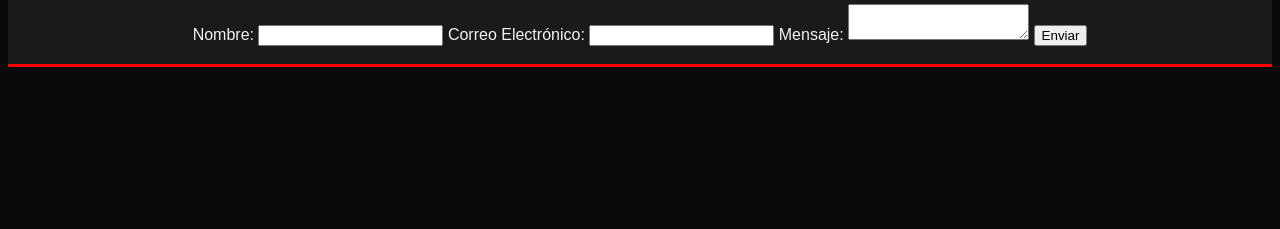
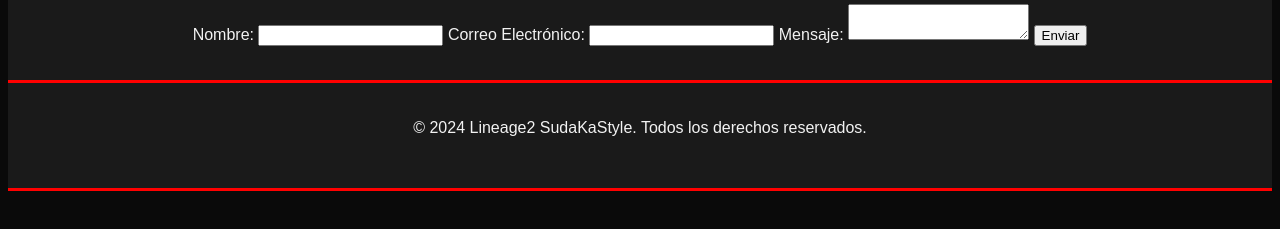
Before and after one commit to EverPare/teclab, a plain HTML site: page pages/contact.html in a window 1280 px wide. Shown: the part 227-456 px from the top of the page. Drawn offline with Linux system fonts and the light colour scheme.

Commit message:
mi primer commit

```diff
--- a/pages/contact.html
+++ b/pages/contact.html
@@ -37,5 +37,9 @@
                 <input type="submit" value="Enviar">
             </form>
         </div>
+        <footer>
+            <p>&copy; 2024 Lineage2 SudaKaStyle. Todos los derechos reservados.</p>
+        </footer>
+        <script src="/js/scrips.js"></script>
     </body>
     </html>
```
